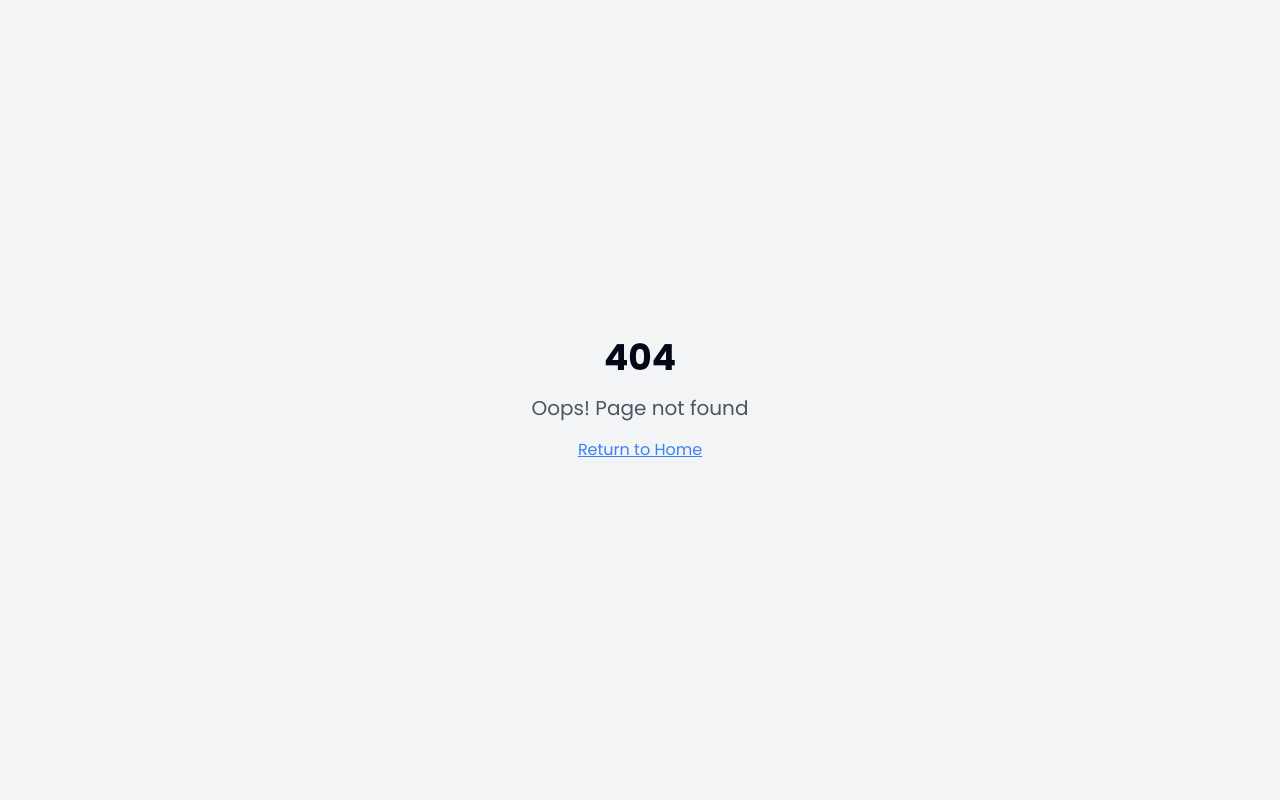
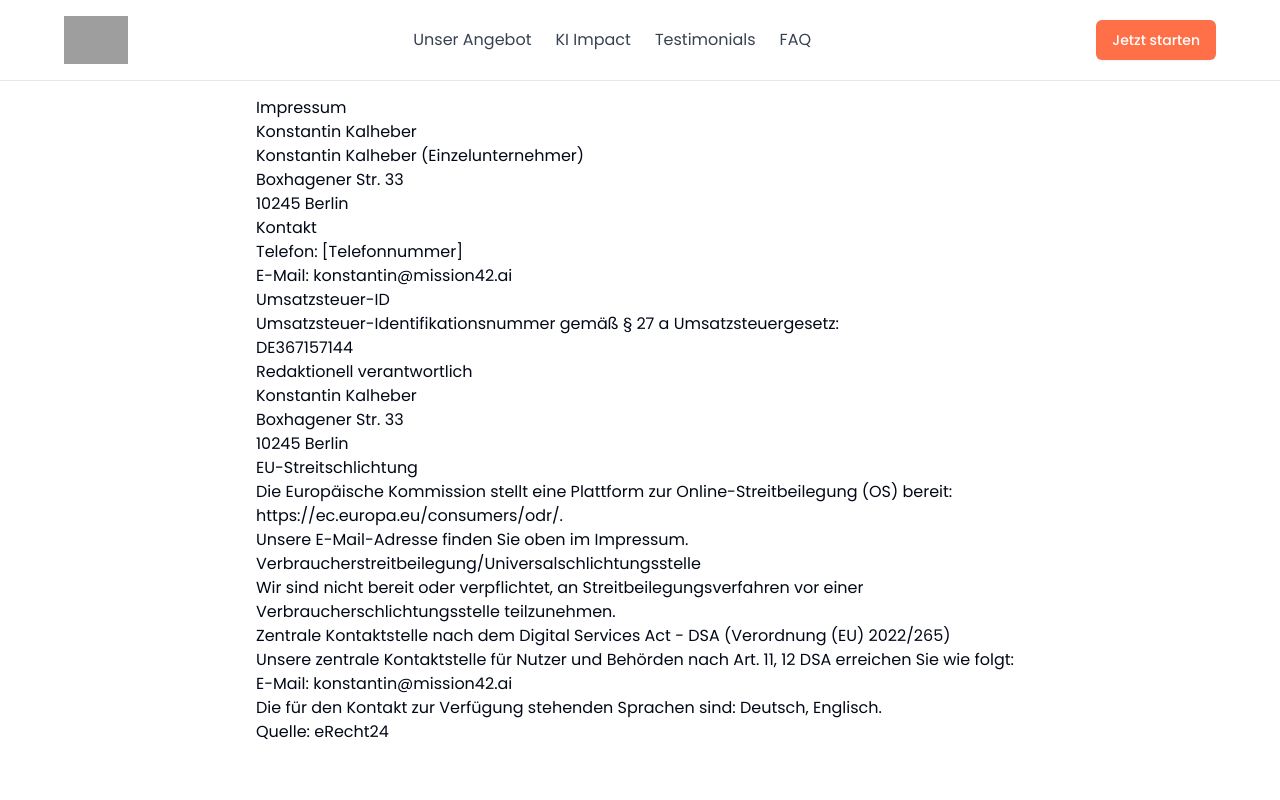
Before and after one commit to Mission42-ai/m42-website, a React (Vite) app: page /impressum in a window 1280 px wide. Before the commit this address had no page. Shown: the top 800 px of the page. Built offline with nearby package versions, Linux system fonts and the light colour scheme; grey boxes are pictures that could not be loaded.

Commit message:
Add Impressum page
Implement a new page for the Impressum, including the provided HTML content.

```diff
--- a/package.json
+++ b/package.json
@@ -64,7 +64,7 @@
   },
   "devDependencies": {
     "@eslint/js": "^9.9.0",
-    "@tailwindcss/typography": "^0.5.15",
+    "@tailwindcss/typography": "^0.5.10",
     "@types/node": "^22.5.5",
     "@types/react": "^18.3.3",
     "@types/react-dom": "^18.3.0",
--- a/src/App.tsx
+++ b/src/App.tsx
@@ -1,9 +1,11 @@
+
 import { Toaster } from "@/components/ui/toaster";
 import { Toaster as Sonner } from "@/components/ui/sonner";
 import { TooltipProvider } from "@/components/ui/tooltip";
 import { QueryClient, QueryClientProvider } from "@tanstack/react-query";
 import { BrowserRouter, Routes, Route } from "react-router-dom";
 import Index from "./pages/Index";
+import Impressum from "./pages/Impressum";
 import NotFound from "./pages/NotFound";
 
 const queryClient = new QueryClient();
@@ -16,6 +18,7 @@ const App = () => (
       <BrowserRouter>
         <Routes>
           <Route path="/" element={<Index />} />
+          <Route path="/impressum" element={<Impressum />} />
           {/* ADD ALL CUSTOM ROUTES ABOVE THE CATCH-ALL "*" ROUTE */}
           <Route path="*" element={<NotFound />} />
         </Routes>
--- a/src/components/Footer.tsx
+++ b/src/components/Footer.tsx
@@ -1,5 +1,6 @@
 
 import React from 'react';
+import { Link } from 'react-router-dom';
 import { Mail, MapPin, Phone } from 'lucide-react';
 import { getImage } from '@/utils/imageUtils';
 
@@ -73,7 +74,7 @@ const Footer = () => {
           <div>
             <h3 className="font-bold mb-4">Rechtliches</h3>
             <ul className="space-y-3">
-              <li><a href="#" className="text-gray-300 hover:text-brand-orange">Impressum</a></li>
+              <li><Link to="/impressum" className="text-gray-300 hover:text-brand-orange">Impressum</Link></li>
               <li><a href="#" className="text-gray-300 hover:text-brand-orange">Datenschutz</a></li>
               <li><a href="#" className="text-gray-300 hover:text-brand-orange">AGB</a></li>
               <li><a href="#" className="text-gray-300 hover:text-brand-orange">Cookie-Richtlinie</a></li>
--- /dev/null
+++ b/src/pages/Impressum.tsx
@@ -0,0 +1,50 @@
+
+import React from 'react';
+import Header from '@/components/Header';
+import Footer from '@/components/Footer';
+
+const Impressum = () => {
+  return (
+    <div className="min-h-screen bg-white flex flex-col">
+      <Header />
+      <div className="container mx-auto py-24 flex-grow px-4 md:px-6">
+        <div className="max-w-3xl mx-auto prose prose-headings:text-brand-blue prose-a:text-brand-orange">
+          <h1>Impressum</h1>
+
+          <p>Konstantin Kalheber<br />
+          Konstantin Kalheber (Einzelunternehmer)<br />
+          Boxhagener Str. 33<br />
+          10245 Berlin</p>
+
+          <h2>Kontakt</h2>
+          <p>Telefon: &#91;Telefonnummer&#93;<br />
+          E-Mail: konstantin@mission42.ai</p>
+
+          <h2>Umsatzsteuer-ID</h2>
+          <p>Umsatzsteuer-Identifikationsnummer gem&auml;&szlig; &sect; 27 a Umsatzsteuergesetz:<br />
+          DE367157144</p>
+
+          <h2>Redaktionell verantwortlich</h2>
+          <p>Konstantin Kalheber<br />
+          Boxhagener Str. 33<br />
+          10245 Berlin</p>
+
+          <h2>EU-Streitschlichtung</h2>
+          <p>Die Europ&auml;ische Kommission stellt eine Plattform zur Online-Streitbeilegung (OS) bereit: <a href="https://ec.europa.eu/consumers/odr/" target="_blank" rel="noopener noreferrer">https://ec.europa.eu/consumers/odr/</a>.<br /> Unsere E-Mail-Adresse finden Sie oben im Impressum.</p>
+
+          <h2>Verbraucher&shy;streit&shy;beilegung/Universal&shy;schlichtungs&shy;stelle</h2>
+          <p>Wir sind nicht bereit oder verpflichtet, an Streitbeilegungsverfahren vor einer Verbraucherschlichtungsstelle teilzunehmen.</p>
+
+          <h2>Zentrale Kontaktstelle nach dem Digital Services Act - DSA (Verordnung (EU) 2022/265)</h2>
+          <p>Unsere zentrale Kontaktstelle f&uuml;r Nutzer und Beh&ouml;rden nach Art. 11, 12 DSA erreichen Sie wie folgt:</p>
+          <p>E-Mail: konstantin@mission42.ai</p>
+          <p>Die für den Kontakt zur Verf&uuml;gung stehenden Sprachen sind: Deutsch, Englisch.</p>
+          <p>Quelle: <a href="https://www.e-recht24.de">eRecht24</a></p>
+        </div>
+      </div>
+      <Footer />
+    </div>
+  );
+};
+
+export default Impressum;
```
Also changed, not shown: 1 other file (tests, documents, lock files or other folders).
